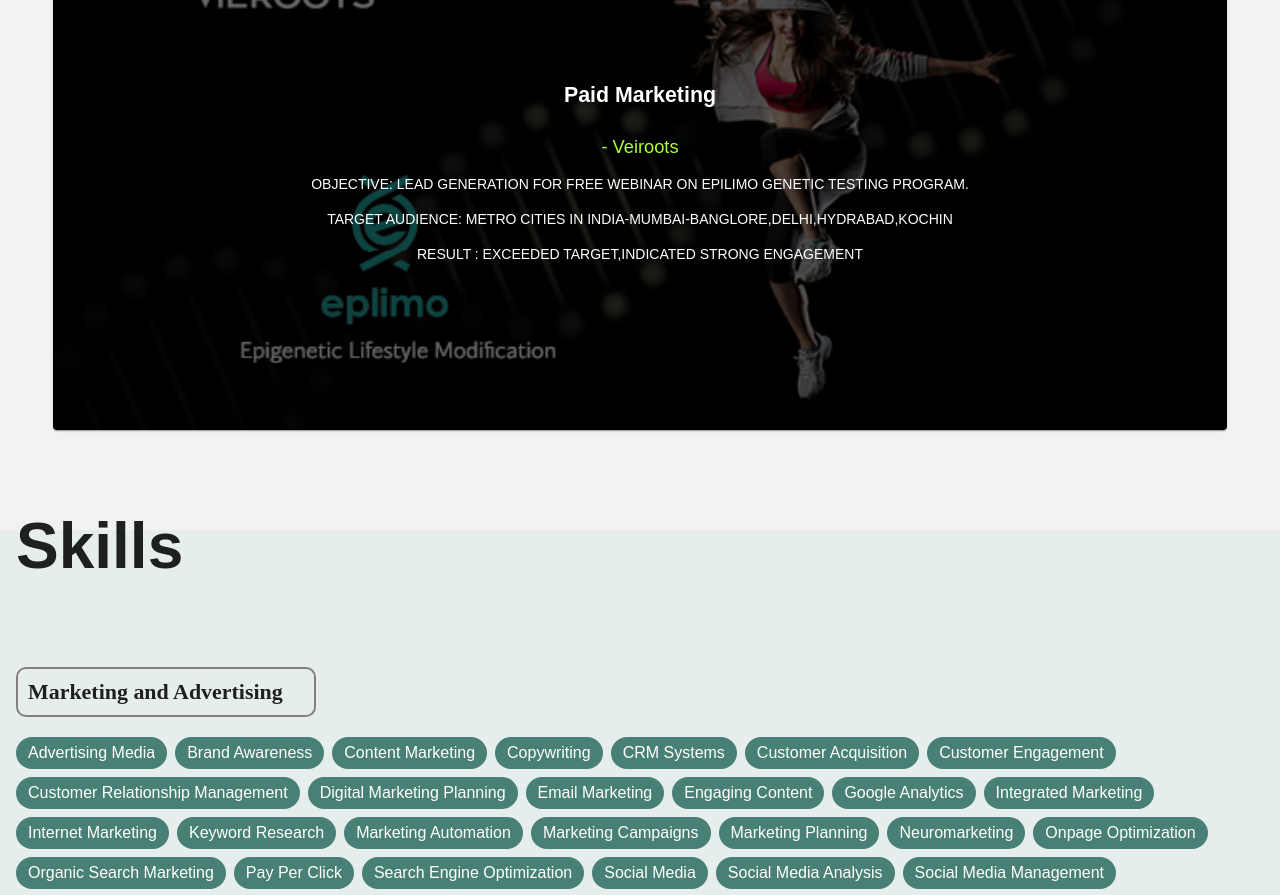
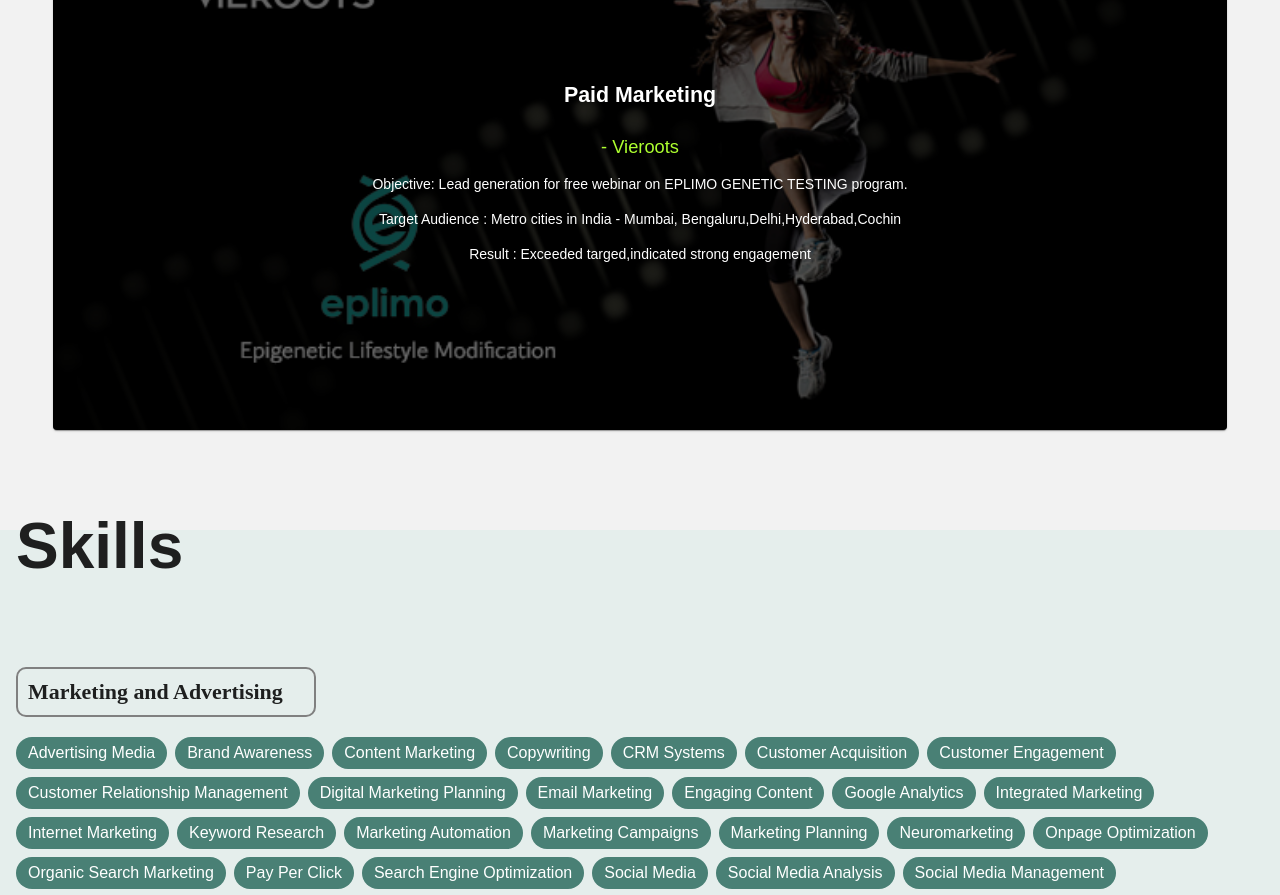
Before and after one commit to loop36/vportfolio, a React (Vite) app: page / in a window 1280 px wide. Shown: the part 1560-2455 px from the top of the page. Built offline with nearby package versions, Linux system fonts and the light colour scheme; a web font is replaced by a local one.

Commit message:
added minor typo fixes

```diff
--- a/src/pages/FeaturedWorks/FeaturedWork.tsx
+++ b/src/pages/FeaturedWorks/FeaturedWork.tsx
@@ -40,16 +40,16 @@
           <FeatureCard img={veiroot}>
             <h3>Paid Marketing</h3>
             <a href="https://vieroots.com/" target="_blank">
-              - Veiroots
+              - Vieroots
             </a>
             <p>
-              OBJECTIVE: LEAD GENERATION FOR FREE WEBINAR ON EPILIMO GENETIC
-              TESTING PROGRAM.
+              Objective: Lead generation for free webinar on EPLIMO GENETIC
+              TESTING program.
               <p>
-                TARGET AUDIENCE: METRO CITIES IN
-                INDIA-MUMBAI-BANGLORE,DELHI,HYDRABAD,KOCHIN
+                Target Audience : Metro cities in
+                India - Mumbai, Bengaluru,Delhi,Hyderabad,Cochin
               </p>
-              <p>RESULT : EXCEEDED TARGET,INDICATED STRONG ENGAGEMENT</p>
+              <p>Result : Exceeded targed,indicated strong engagement</p>
             </p>
           </FeatureCard>
         </Grid>
```
